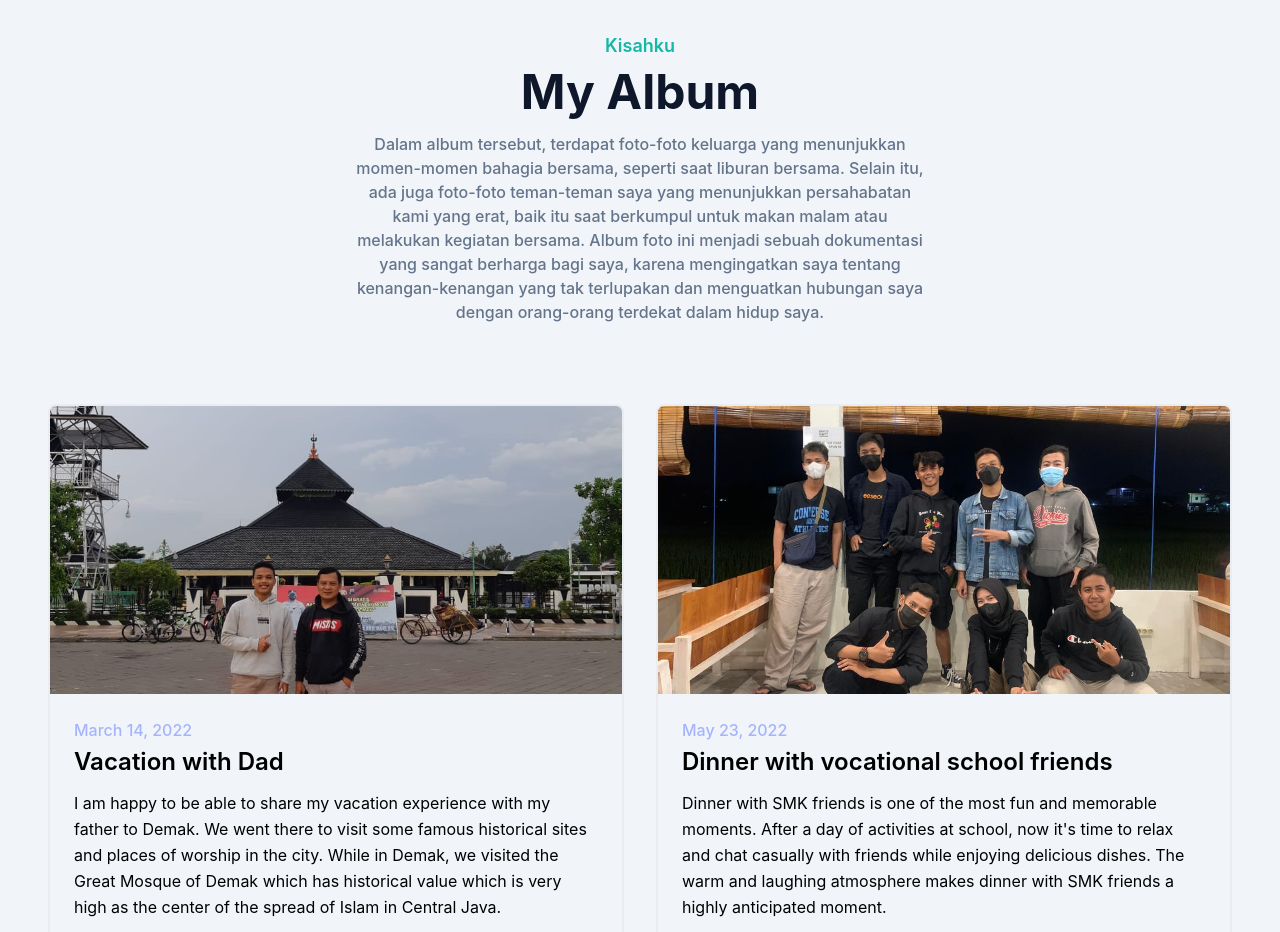
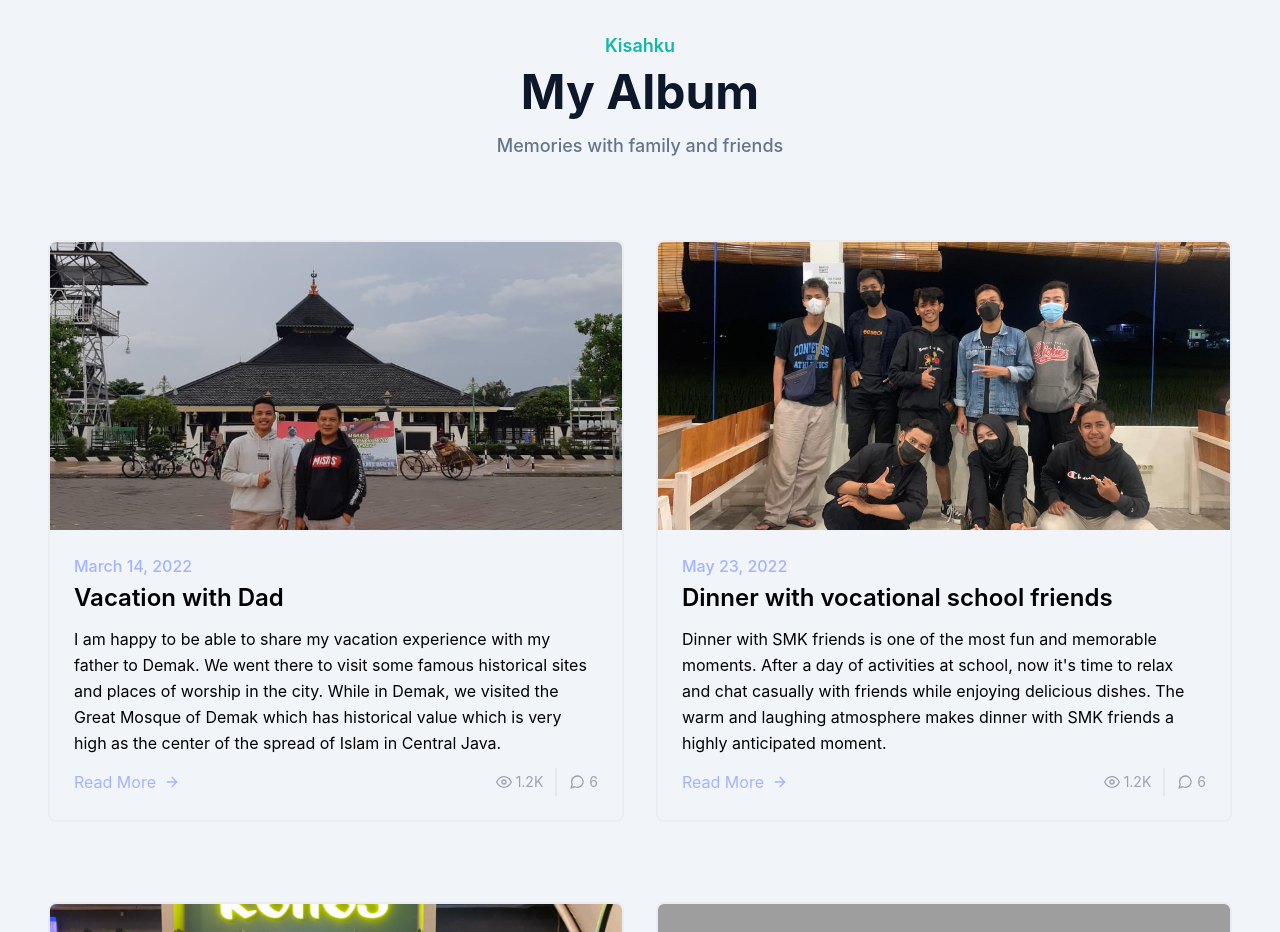
Before and after one commit to Ardi002/portfolio-tailwind, a website: page index.html in a window 1280 px wide. Shown: the part 1560-2492 px from the top of the page. Drawn offline with nearby package versions, Linux system fonts and the light colour scheme; grey boxes are pictures that could not be loaded.

Commit message:
modified:   index.html

```diff
--- a/index.html
+++ b/index.html
@@ -240,14 +240,7 @@
           <div class="max-w-xl mx-auto text-center mb-16">
             <h4 class="font-semibold text-lg text-primary mb-2">Kisahku</h4>
             <h2 class="font-bold text-dark text-3xl mb-4 sm:text-4xl lg:text-5xl">My Album</h2>
-            <p class="font-medium text-slate-500 md:text-base">
-              Dalam album tersebut, terdapat foto-foto keluarga yang menunjukkan momen-momen bahagia bersama,
-              seperti saat liburan bersama. Selain itu, ada juga foto-foto teman-teman
-               saya yang menunjukkan persahabatan kami yang erat, baik itu saat berkumpul untuk makan malam atau
-                melakukan kegiatan bersama. Album foto ini menjadi sebuah dokumentasi yang sangat berharga bagi
-                saya, karena mengingatkan saya tentang kenangan-kenangan yang tak terlupakan dan menguatkan
-                hubungan saya dengan orang-orang terdekat dalam hidup saya.
-            </p>
+            <p class="font-medium text-md text-slate-500 md:text-lg">Memories with family and friends</p>
           </div>
         </div>
 
```
